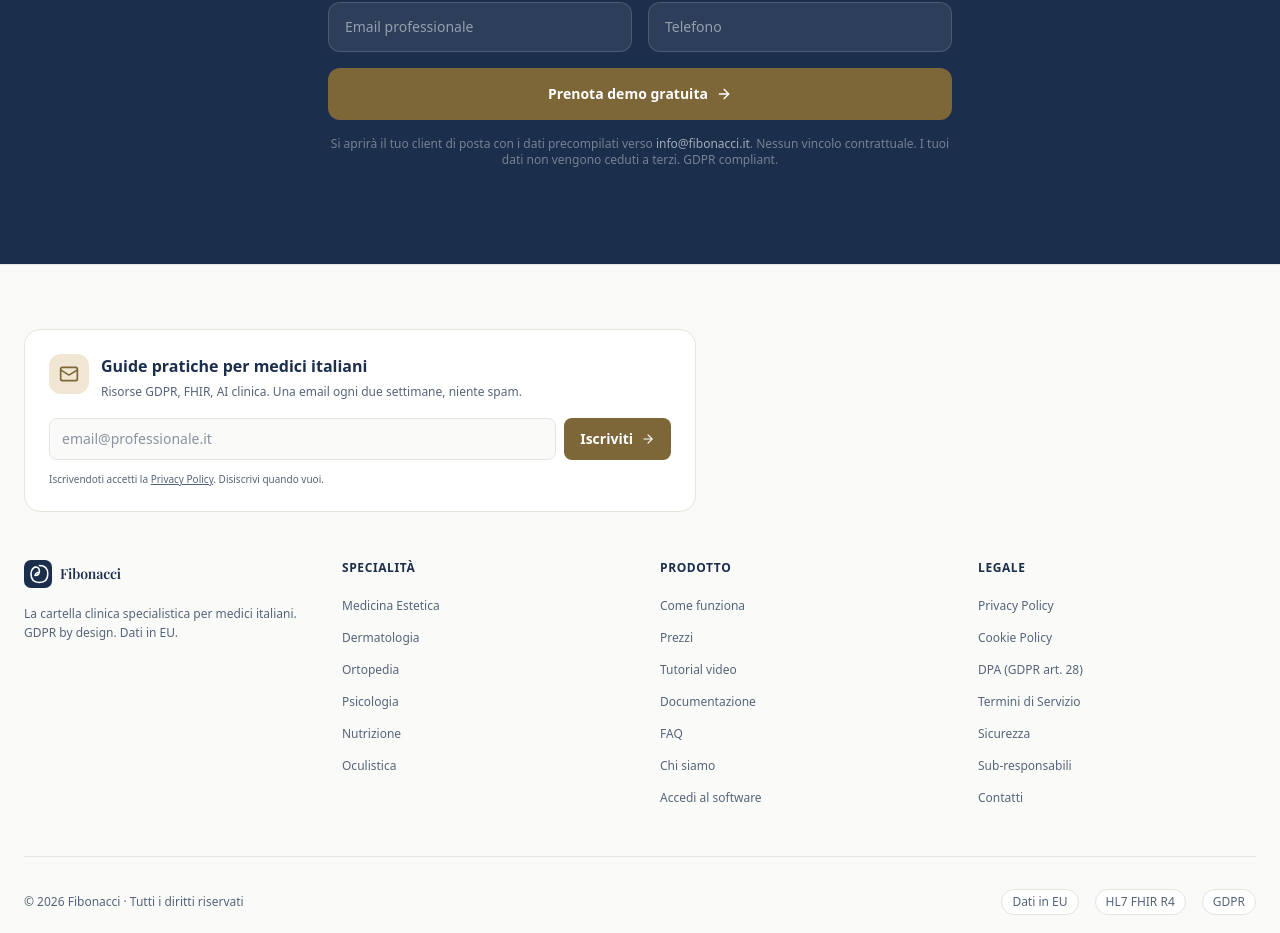
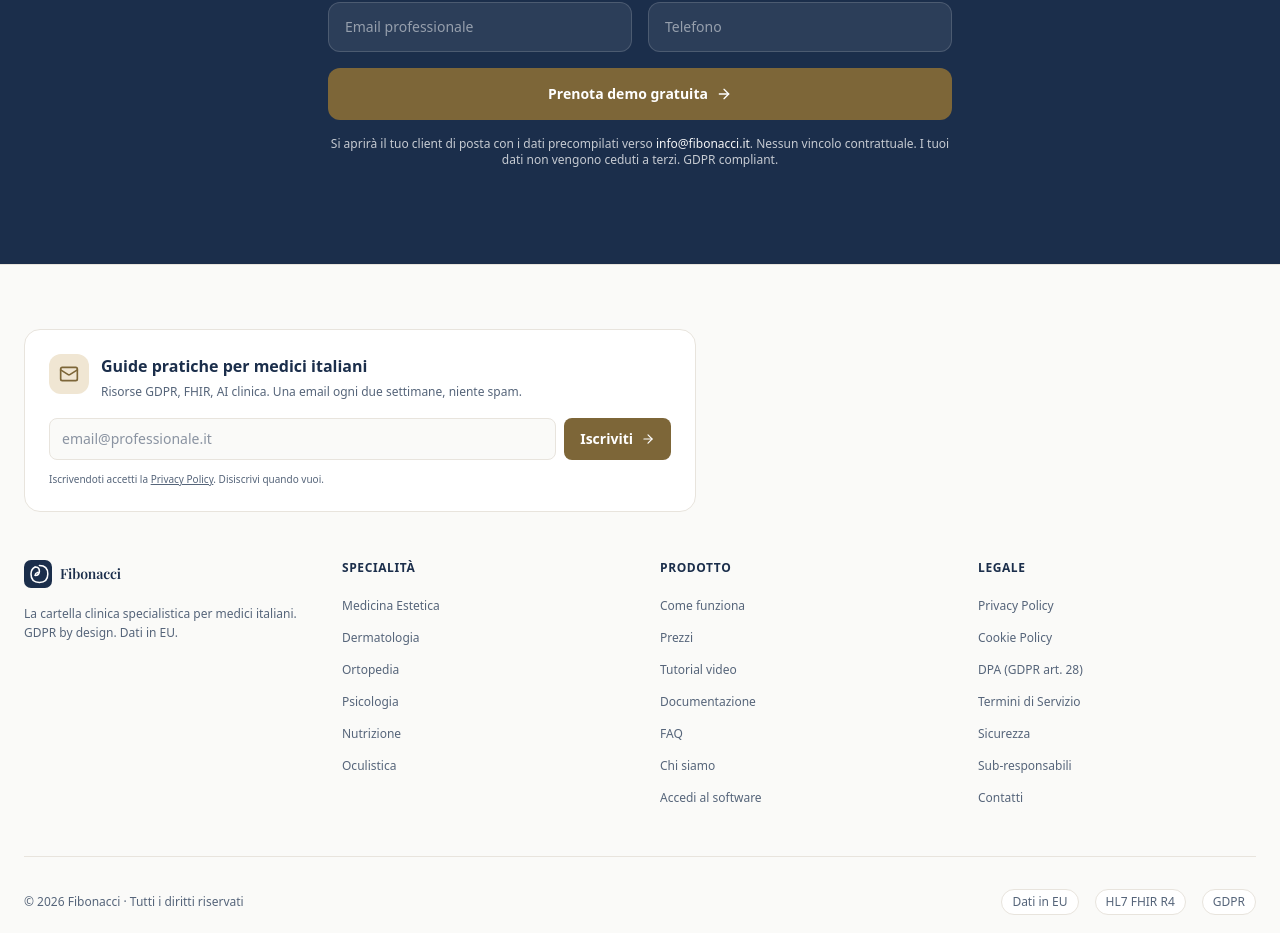
Before and after one commit to Firmamento-Technologies/fibonacci-website, a Next.js app: page / in a window 1280 px wide. Shown: the part 7866-8799 px from the top of the page. Built offline with nearby package versions, Linux system fonts and the light colour scheme; no server answers; a web font is replaced by a local one.

Commit message:
fix(a11y): DemoForm disclaimer opacity 0.4 -> 0.75 (era 3.49:1)

```diff
--- a/src/components/DemoForm.tsx
+++ b/src/components/DemoForm.tsx
@@ -172,9 +172,9 @@ export function DemoForm() {
               {loading ? 'Apertura email…' : 'Prenota demo gratuita'}
               {!loading && <ArrowRight className="w-4 h-4" />}
             </button>
-            <p className="text-xs" style={{ color: 'rgba(255,255,255,0.4)' }}>
+            <p className="text-xs" style={{ color: 'rgba(255,255,255,0.75)' }}>
               Si aprirà il tuo client di posta con i dati precompilati verso{' '}
-              <span style={{ color: 'rgba(255,255,255,0.6)' }}>info@fibonacci.it</span>.
+              <span style={{ color: 'rgba(255,255,255,0.95)' }}>info@fibonacci.it</span>.
               Nessun vincolo contrattuale. I tuoi dati non vengono ceduti a terzi. GDPR compliant.
             </p>
           </form>
```
